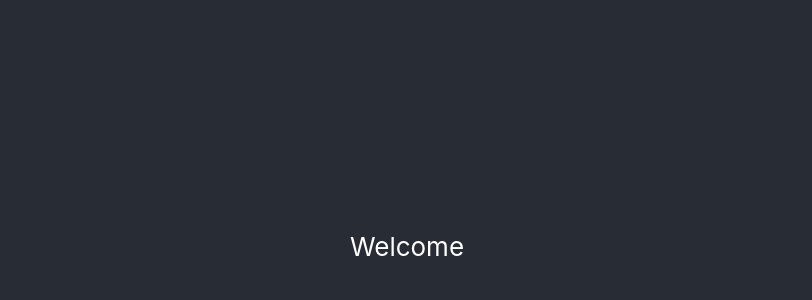
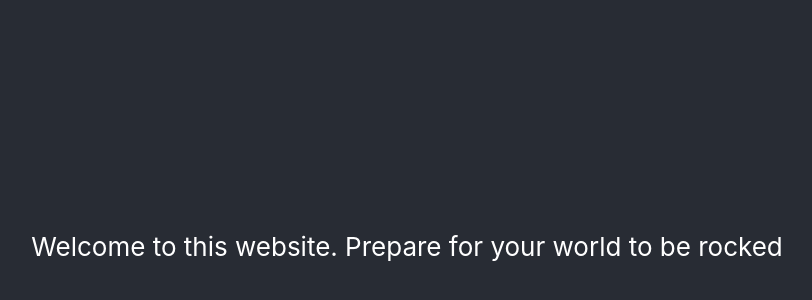
Before and after one commit to Jeremy-Laier/website, a React (Create React App) app: page / in a window 1280 px wide. Shown: the part 154-454 px from the top of the page, without its empty margins (233-1045 px from the left). Built offline with nearby package versions, Linux system fonts and the light colour scheme.

Commit message:
Prepare for your world to be rocked

```diff
--- a/src/App.tsx
+++ b/src/App.tsx
@@ -5,7 +5,7 @@ const App: React.FC = () => {
   return (
     <div className="App">
       <header className="App-header">
-Welcome
+Welcome to this website. Prepare for your world to be rocked
       </header>
     </div>
   );
```
